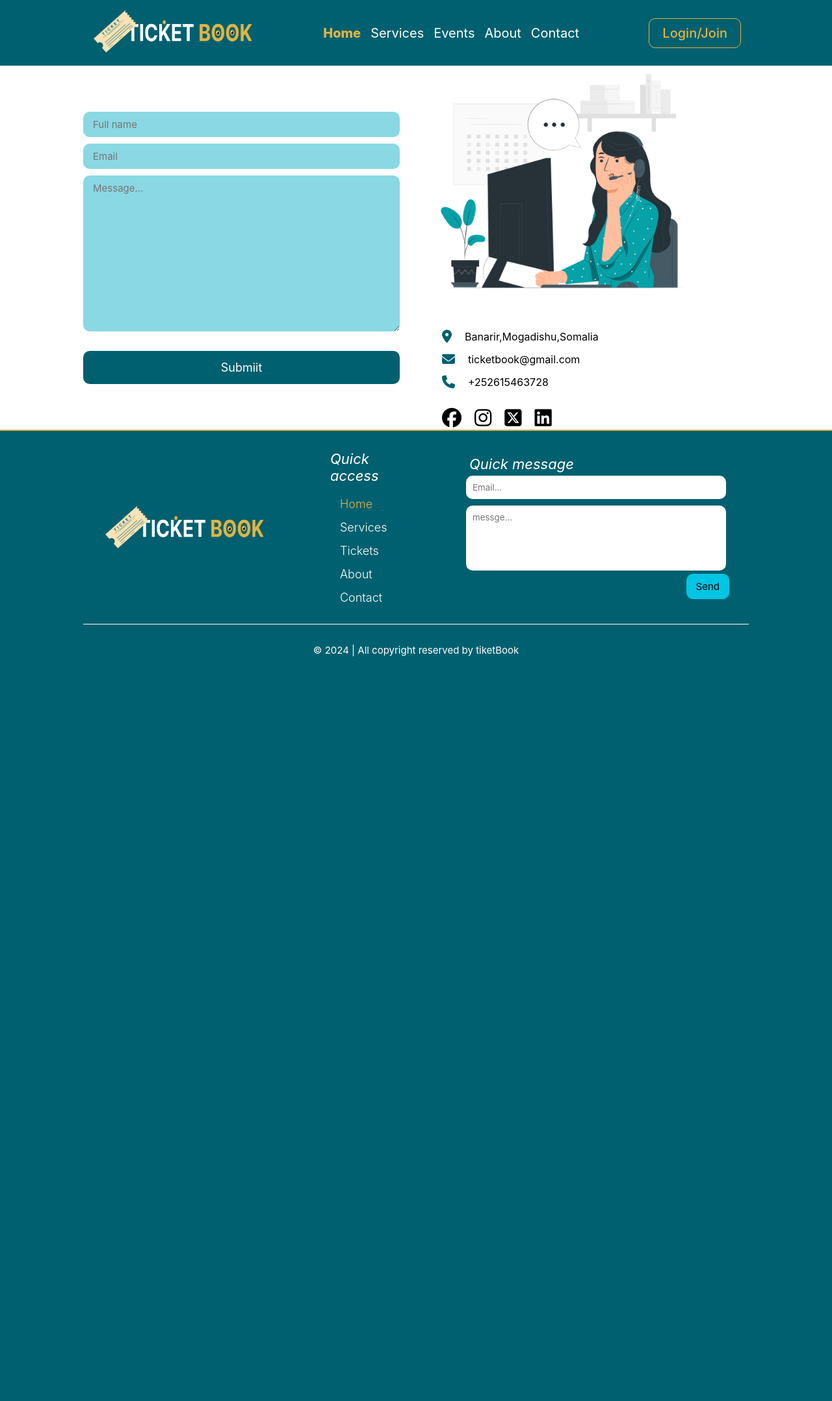
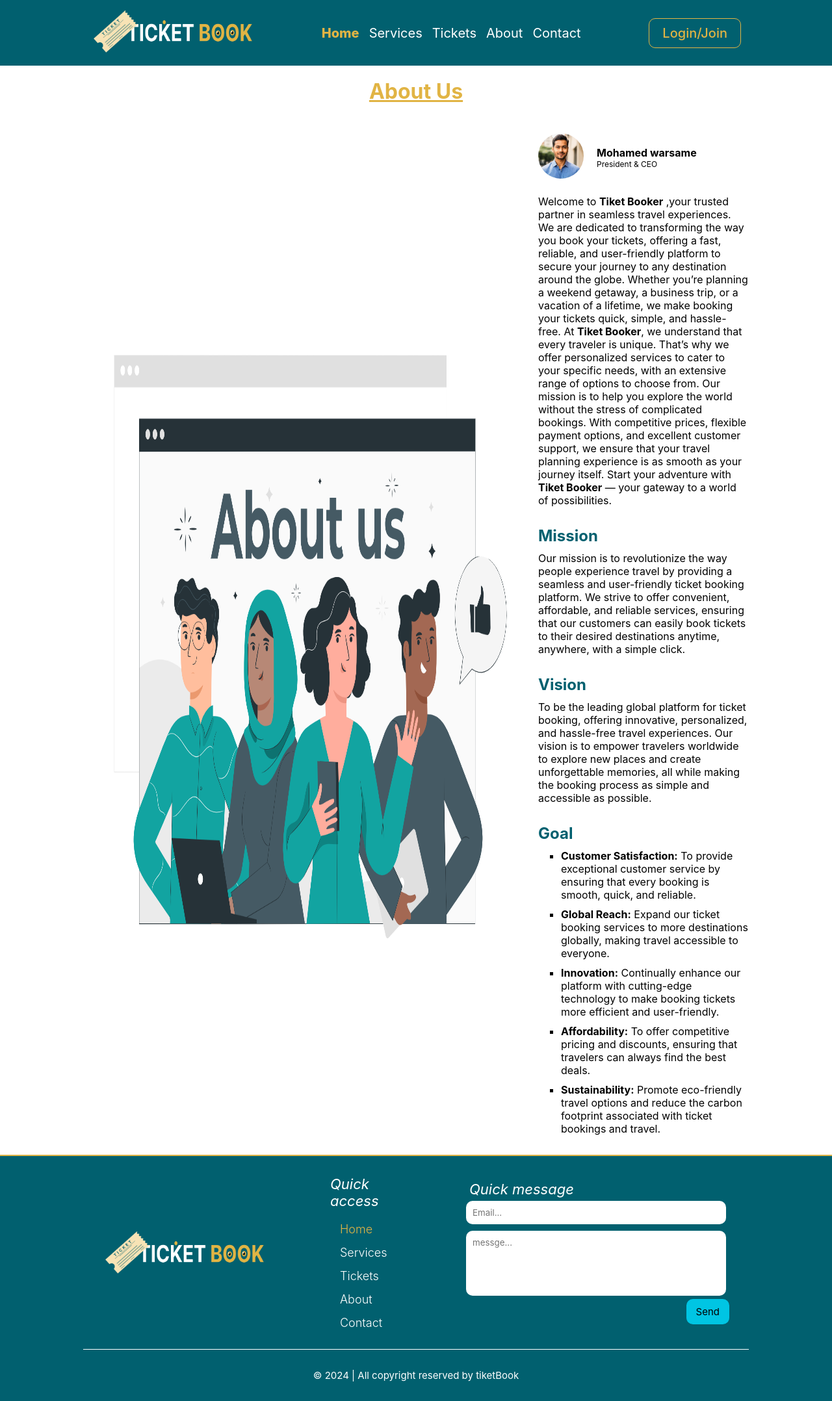
Before and after one commit to shafie-isak/ticket_booking, a PHP site: page / in a window 1280 px wide. Shown: the whole page at 65% size. Before the commit the page ends 1010 px from the top, so only its background shows below. Run offline with PHP 8.4, Linux system fonts and the light colour scheme.

Commit message:
add about page

```diff
--- a/assets/css/style.css
+++ b/assets/css/style.css
@@ -306,7 +306,8 @@ nav ul li a:hover{
   .sectionHeader{
     color: #E1B444;
     text-align: center;
-    margin: 20px 0;
+    margin-top: 20px;
+    text-decoration: underline;
   }
 
   .servicesSection{
@@ -446,7 +447,7 @@ nav ul li a:hover{
   footer{
     background-color: #01606F;
     border-top: 2px solid #E1B444;
-
+    margin-top: 20px;
   }
 
   .footer{
@@ -527,7 +528,7 @@ nav ul li a:hover{
 
 
   .oopsLogo{
-    margin: 10px 0;
+    margin: 10px;
   }
   .oops404{
     height: 70vh;
@@ -538,8 +539,52 @@ nav ul li a:hover{
     margin-top: 20px;
 }
 
+  .about{
+    margin: 20px auto;
+    display: flex;
+    justify-content: space-between;
+  }
+  .about .aboutbody{
+    flex: 1;
+  }
+  .about .profile{
+    display: flex;
+    align-items: center;
+    height: 80px;
+    width: 250px;
+    gap: 20px;
+    margin: 20px 0px;
+  }
+  .about .info{
+    height: 30px;
+  }
+  .about .profile p{
+    font-size: 12px;
+  }
+
+  .about .pfofileimage{
+    width: 700px;
+  }
+  .about .profile img{
+    width: 70px;
+    border-radius: 50%;
+  }
+
+  .about p{
+    margin-bottom: 30px;
+  }
+
+  .about h2{
+    margin: 10px 0px;
+    color: #01606F;
+  }
+  .about ol li{
+    list-style-type: square;
+    margin: 10px 0;
+    margin-left: 35px;
+  }
   .contact{
-    height: 70vh;
+    height: 60vh;
     display: flex;
     justify-content: space-between;
     align-items: center;
--- a/includes/header.php
+++ b/includes/header.php
@@ -9,7 +9,7 @@
             <ul>
                 <li><a href="#" class="active">Home</a></li>
                 <li><a href="#">Services</a></li>
-                <li><a href="#">Events</a></li>
+                <li><a href="#">Tickets</a></li>
                 <li><a href="#">About</a></li>
                 <li><a href="#">Contact</a></li>
             </ul>
--- a/index.php
+++ b/index.php
@@ -11,11 +11,8 @@
 <body>
 
     <?php
-        include ("routes/contact.php");
+        include ("routes/about.php");
     ?>
-
-
-
 <script src="assets/js/main.js"></script>
 </body>
 </html>
--- a/routes/Contact.php
+++ b/routes/Contact.php
@@ -1,7 +1,7 @@
 <?php
   include('includes/header.php');
 ?>
-
+<h1 class="sectionHeader">Contact Us</h1>
 <div class="container contact">
     <form>
         <input type="text" placeholder="Full name">
--- a/routes/about.php
+++ b/routes/about.php
@@ -0,0 +1,46 @@
+<?php
+  include('includes/header.php');
+?>
+<h1 class="sectionHeader">About Us</h1>
+
+<div class="container about">
+    <img src="assets/images/About_us_page_pana.png" class="pfofileimage" alt="">
+    <div class="aboutbody">
+        <div class="profile">
+            <img src="assets/images/profile1.jpeg"  alt="profile">
+            <div class="info">
+                <h4>Mohamed warsame</h4>
+                <p>President & CEO</p>
+            </div>
+        </div>
+        <p>Welcome to <strong>Tiket Booker</strong> ,your trusted partner in seamless travel experiences. We are dedicated to transforming the way you book
+        your tickets, offering a fast, reliable, and user-friendly platform to secure your journey to any destination around the globe. Whether you’re planning
+        a weekend getaway, a business trip, or a vacation of a lifetime, we make booking your tickets quick, simple, and hassle-free.
+        At <strong>Tiket Booker</strong>, we understand that every traveler is unique. That’s why we offer personalized services to cater to your specific needs,
+        with an extensive range of options to choose from. Our mission is to help you explore the world without the stress of complicated bookings. With competitive
+        prices, flexible payment options, and excellent customer support, we ensure that your travel planning experience is as smooth as your journey itself.
+        Start your adventure with <strong>Tiket Booker</strong> — your gateway to a world of possibilities.</p>
+
+        <h2>Mission</h2>
+        <p>Our mission is to revolutionize the way people experience travel by providing a seamless and user-friendly ticket booking platform. We strive to offer
+            convenient, affordable, and reliable services, ensuring that our customers can easily book tickets to their desired destinations anytime, anywhere, with a simple click.</p>
+
+            <h2>Vision</h2>
+        <p>To be the leading global platform for ticket booking, offering innovative, personalized, and hassle-free travel experiences. Our vision is to empower travelers worldwide
+            to explore new places and create unforgettable memories, all while making the booking process as simple and accessible as possible.</p>
+
+        <h2>Goal</h2>
+        <ol>
+            <li><strong>Customer Satisfaction:</strong> To provide exceptional customer service by ensuring that every booking is smooth, quick, and reliable.</li>
+            <li><strong>Global Reach:</strong> Expand our ticket booking services to more destinations globally, making travel accessible to everyone.</li>
+            <li><strong>Innovation:</strong> Continually enhance our platform with cutting-edge technology to make booking tickets more efficient and user-friendly.</li>
+            <li><strong>Affordability:</strong> To offer competitive pricing and discounts, ensuring that travelers can always find the best deals.</li>
+            <li><strong>Sustainability:</strong> Promote eco-friendly travel options and reduce the carbon footprint associated with ticket bookings and travel.</li>
+        </ol>
+    </div>
+
+</div>
+
+<?php
+  include('includes/footer.php');
+?>
```
Also changed, not shown: assets/images/About_us_page_pana.png (added), assets/images/profile1.jpeg (added).
